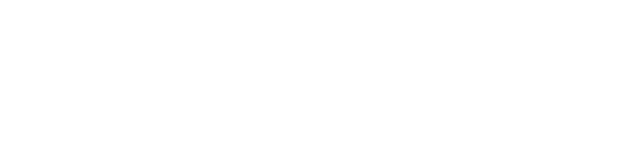
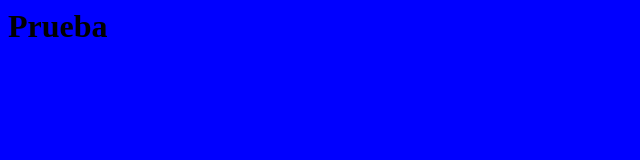
Before and after one commit to EDHC100179/CursoGit, a plain HTML site: page index.html in a window 1280 px wide. Shown: the whole page, without its empty margins (0-640 px from the left). Drawn offline with Linux system fonts and the light colour scheme.

Commit message:
h1 y tamaño de fuente

```diff
--- /dev/null
+++ b/css/estilos.css
@@ -0,0 +1,3 @@
+body{
+background-color:#00f;
+}
--- a/index.html
+++ b/index.html
@@ -1,7 +1,12 @@
 <html>
 <head>
 <title>Empresa A</title>
+<link href="css/estilos.css" rel="stylesheet" type="text/css">
 
 </head>
+<body>
+	<h1>Prueba</h1>
+</body>
+</html>
 
-</html>
+<!--voy para video 3-->
```
Also changed, not shown: js/javascritp.js (added).
